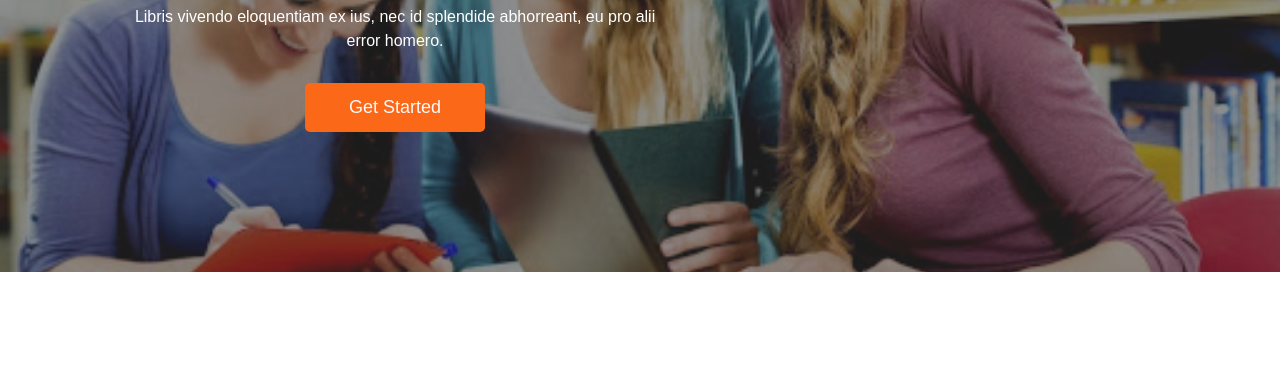
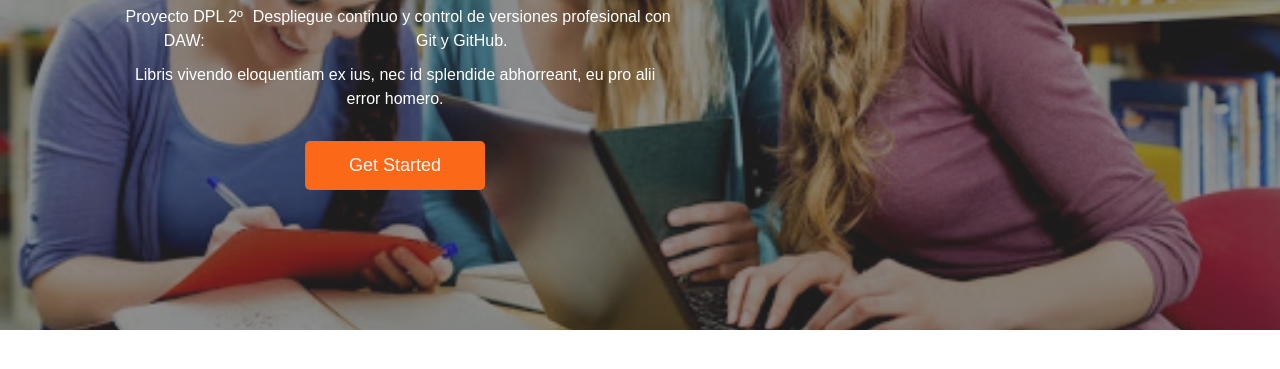
Before and after one commit to jonathansuarezsuarez/gitdpl, a plain HTML site: page index.html in a window 1280 px wide. Shown: the part 284-653 px from the top of the page. Drawn offline with nearby package versions, Linux system fonts and the light colour scheme; files whose address does not match are found by name.

Commit message:
feat: incorporación de una nueva sección

```diff
--- a/index.html
+++ b/index.html
@@ -64,6 +64,7 @@
                         <div class="row">
                            <div class="col-sm-12">
                               <h1 class="banner_taital">AcadeWe - Formación Técnica DAW por Jonathan Suárez</h1>
+                              <p class="banner_text"><strong>Proyecto DPL 2º DAW:</strong> Despliegue continuo y control de versiones profesional con Git y GitHub.</p>
                               <p class="banner_text">Libris vivendo eloquentiam ex ius, nec id splendide abhorreant, eu pro alii error homero.</p>
                               <div class="started_text"><a href="#">Get Started</a></div>
                            </div>
```
